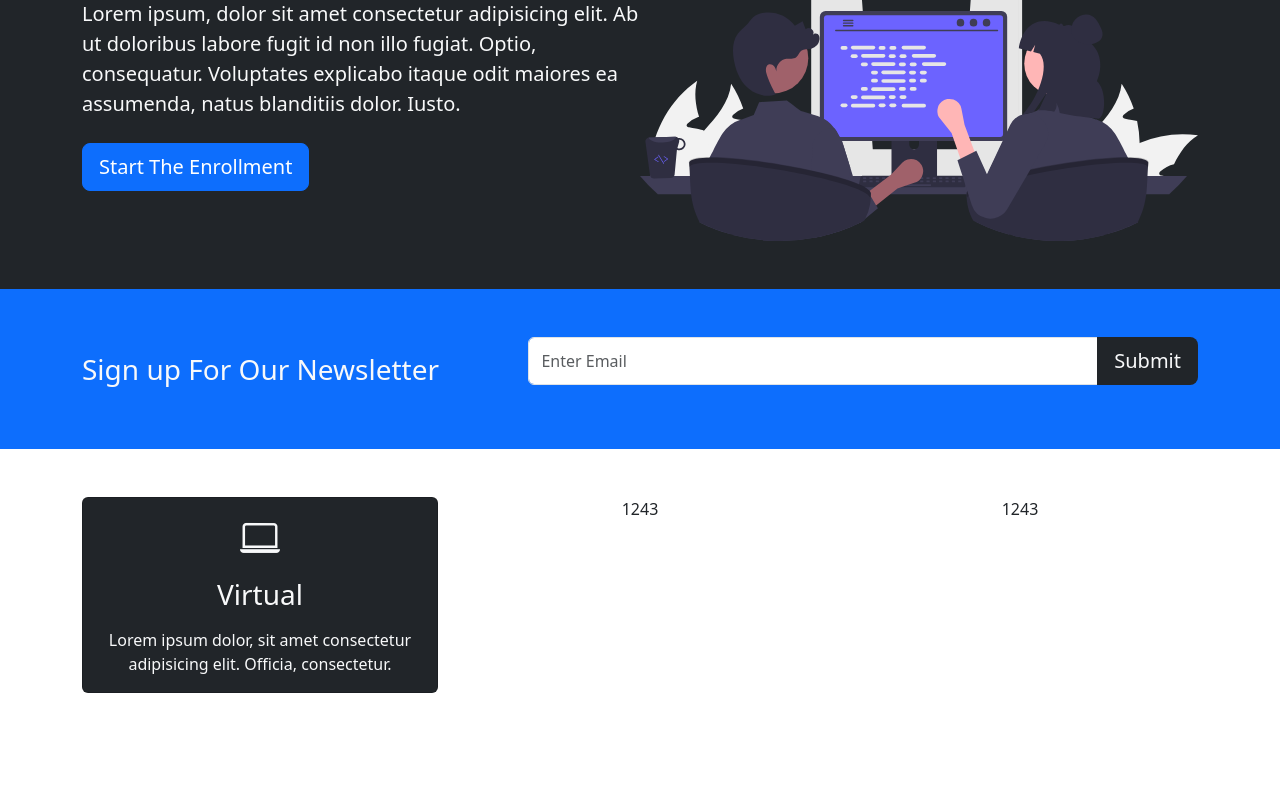
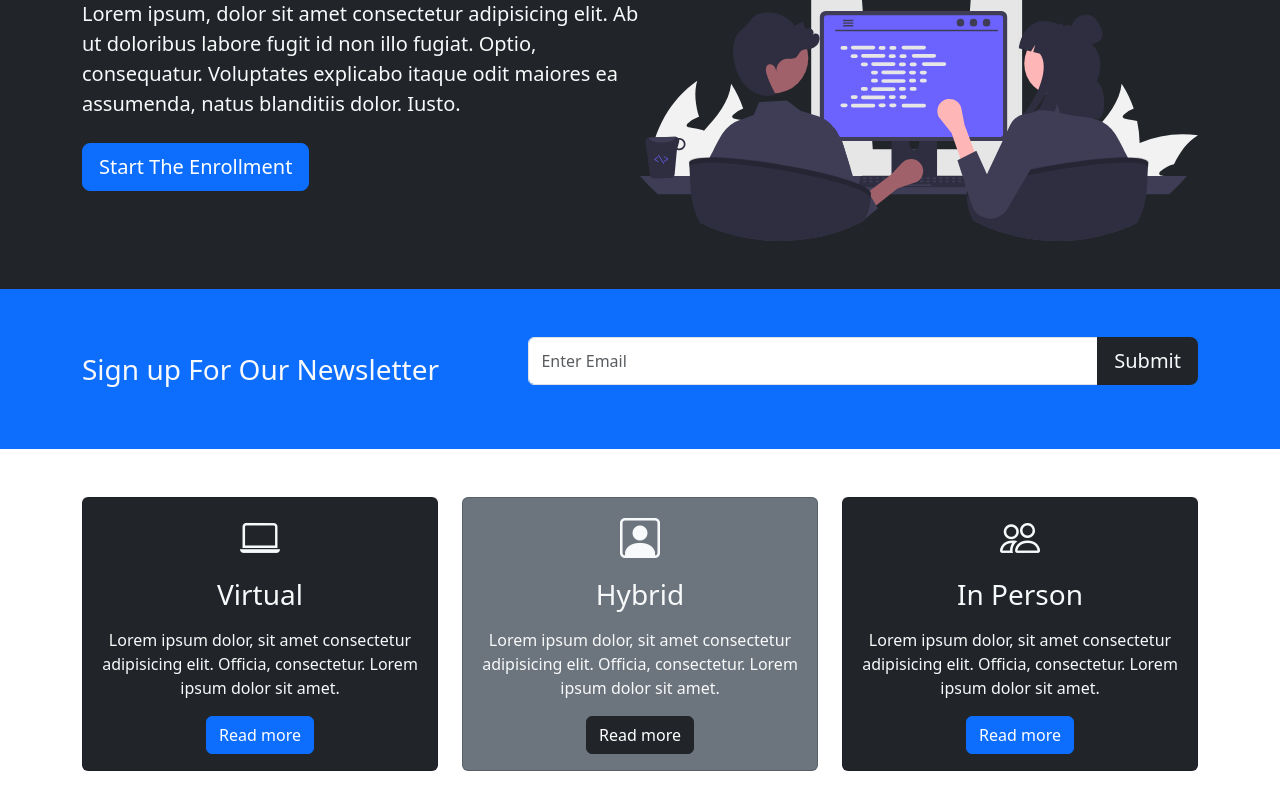
Before and after one commit to asare-develops/Bootstrap-Projects, a plain HTML site: page index.html in a window 1280 px wide. Shown: the part 260-1070 px from the top of the page. Before the commit the page ends 1001 px from the top, so only its background shows below. Drawn offline with nearby package versions, Linux system fonts and the light colour scheme.

Commit message:
Finished up the boxes section. Added the various options available to users

```diff
--- a/index.html
+++ b/index.html
@@ -105,13 +105,42 @@
                 <h3 class="card-title mb-3">Virtual</h3>
                 <p class="card-text">
                   Lorem ipsum dolor, sit amet consectetur adipisicing elit.
-                  Officia, consectetur.
+                  Officia, consectetur. Lorem ipsum dolor sit amet.
                 </p>
+                <a href="#" class="btn btn-primary">Read more</a>
               </div>
             </div>
           </div>
-          <div class="col-md">1243</div>
-          <div class="col-md">1243</div>
+          <div class="col-md">
+            <div class="card bg-secondary text-light">
+              <div class="card-body text-center">
+                <div class="h1 mb-3">
+                  <i class="bi bi-person-square"></i>
+                </div>
+                <h3 class="card-title mb-3">Hybrid</h3>
+                <p class="card-text">
+                  Lorem ipsum dolor, sit amet consectetur adipisicing elit.
+                  Officia, consectetur. Lorem ipsum dolor sit amet.
+                </p>
+                <a href="#" class="btn btn-dark">Read more</a>
+              </div>
+            </div>
+          </div>
+          <div class="col-md">
+            <div class="card bg-dark text-light">
+              <div class="card-body text-center">
+                <div class="h1 mb-3">
+                  <i class="bi bi-people"></i>
+                </div>
+                <h3 class="card-title mb-3">In Person</h3>
+                <p class="card-text">
+                  Lorem ipsum dolor, sit amet consectetur adipisicing elit.
+                  Officia, consectetur. Lorem ipsum dolor sit amet.
+                </p>
+                <a href="#" class="btn btn-primary">Read more</a>
+              </div>
+            </div>
+          </div>
         </div>
       </div>
     </section>
```
